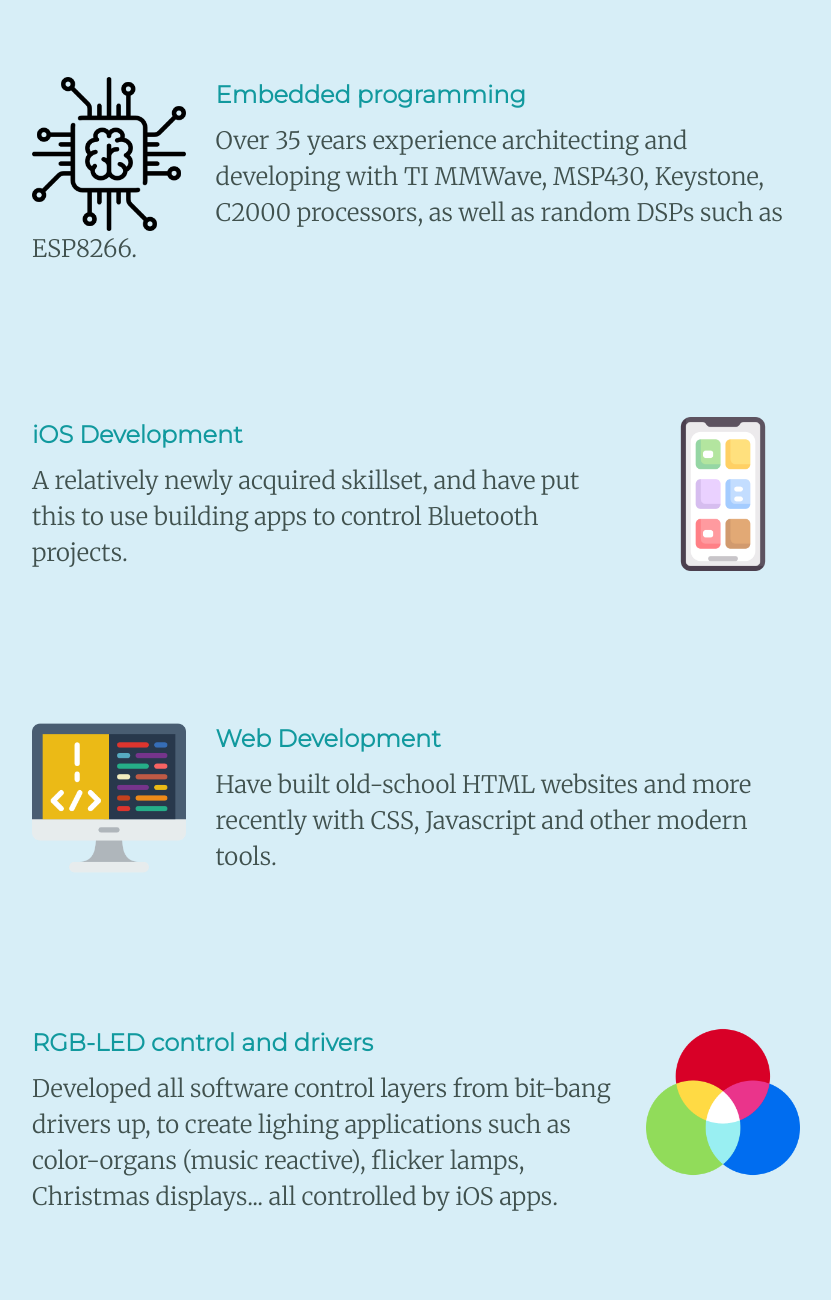
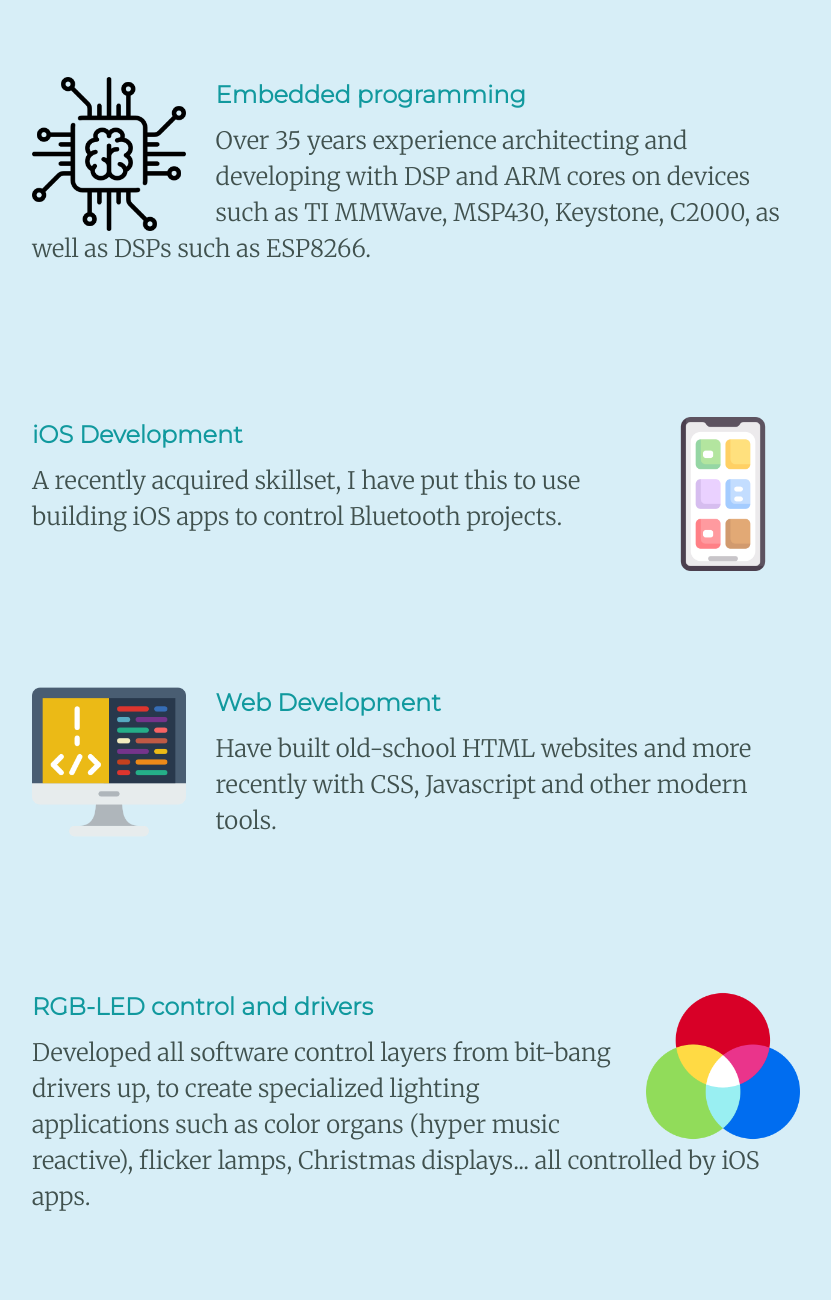
Before and after one commit to trader-dave/trader-dave-github.io, a plain HTML site: page index.html in a window 1280 px wide. Shown: the part 980-2280 px from the top of the page, without its empty margins (224-1055 px from the left). Drawn offline with Linux system fonts and the light colour scheme; a web font is replaced by a local one.

Commit message:
a few updates

```diff
--- a/index.html
+++ b/index.html
@@ -20,7 +20,7 @@
     <body>
         <div class="top-container">
             <img class="top_cloud" src="images/cloud.png" alt="cloud image">
-            <h1>Hi, I'm Dave.</h1>
+            <h1>Hi, I'm Dave,</h1>
             <h2>a programmer.</h2>
             <img class="bottom_cloud" src="images/cloud.png" alt="cloud image">
             <img class="mountain" src="images/mountain.png" alt="mountain image">
@@ -40,13 +40,13 @@
           <div class="skill-row">
             <img class="skill-img1" src="images/chip.png" alt="chip pic">
             <h3>Embedded programming</h3>
-            <p>Over 35 years experience architecting and developing with TI MMWave, MSP430, Keystone, C2000
-               processors, as well as random DSPs such as ESP8266.</p>
+            <p>Over 35 years experience architecting and developing with DSP and ARM cores on devices such
+               as TI MMWave, MSP430, Keystone, C2000, as well as DSPs such as ESP8266.</p>
           </div>
           <div class="skill-row">
             <img class="skill-img2" src="images/mobile-app.png" alt="">
             <h3>iOS Development</h3>
-            <p>A relatively newly acquired skillset, and have put this to use building apps to control
+            <p>A recently acquired skillset, I have put this to use building iOS apps to control
                Bluetooth projects.</p>
           </div>
           <div class="skill-row">
@@ -57,9 +57,9 @@
           <div class="skill-row">
             <img class="skill-img2" src="images/rgb.png" alt="">
             <h3>RGB-LED control and drivers</h3>
-            <p>Developed all software control layers from bit-bang drivers up, to create lighing applications
-               such as color-organs (music reactive), flicker lamps, Christmas displays... all controlled by
-              iOS apps.</p>
+            <p>Developed all software control layers from bit-bang drivers up, to create specialized lighting
+               applications such as color organs (hyper music reactive), flicker lamps, Christmas displays...
+               all controlled by iOS apps.</p>
           </div>
           <div class="skill-row">
             <img class="skill-img1" src="images/ai.png" alt="">
@@ -69,13 +69,13 @@
           <div class="skill-row">
             <img class="skill-img2" src="images/marimba.png" alt="">
             <h3>Everything else!</h3>
-            <p>I love to cook, BBQ, play games and music and do wood working.</p>
+            <p>I love to cook, BBQ, play games, music, wood working, cosmology and just hangin' at the tiki bar.</p>
           </div>
         </div>
         <hr>
         <div class="contact-me">
           <h2>Get In Touch</h2>
-          <h3>If you like this stuff!</h3>
+          <h3>If you want more information!</h3>
           <p></p>
           <a class="contact_btn" href="mailto:db_woodall@icloud.com">CONTACT ME</a>
         </div>
```
